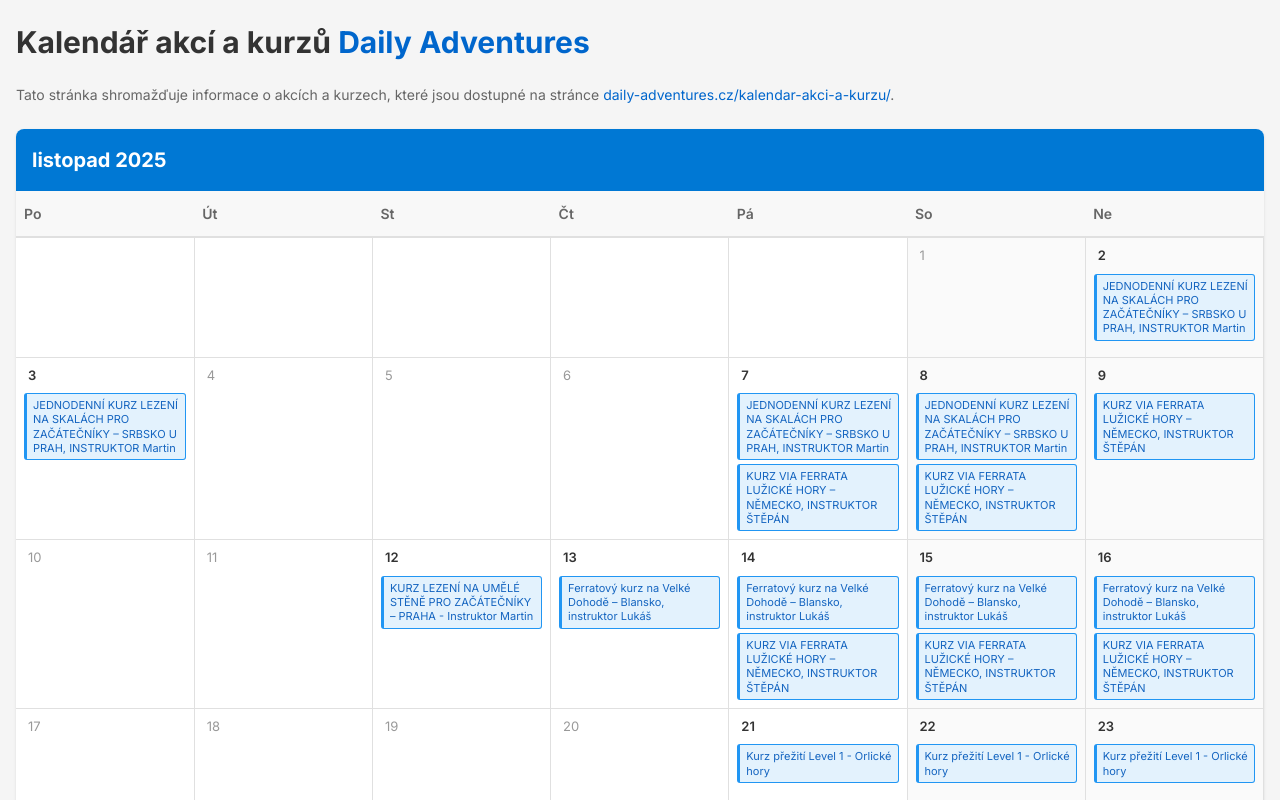
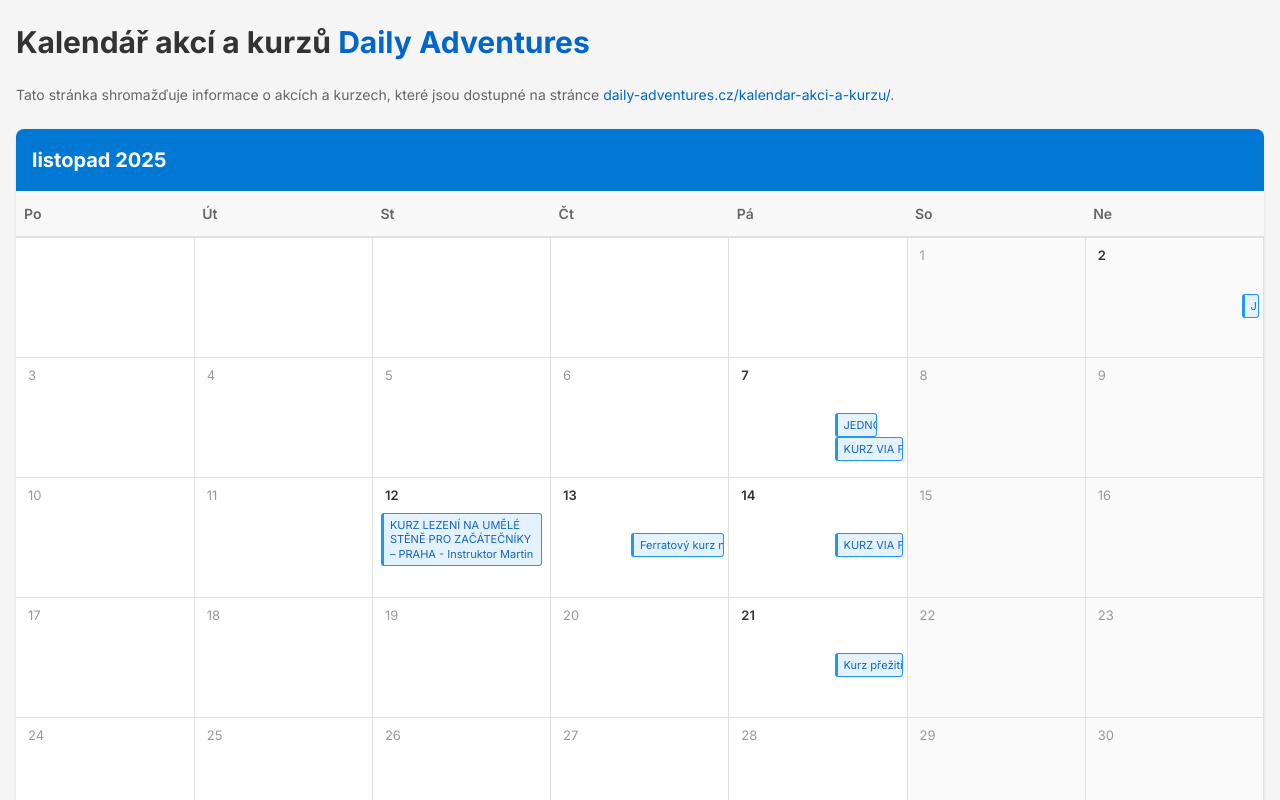
Before and after one commit to messa/da-calendar, a Next.js app: page / in a window 1280 px wide. Shown: the top 800 px of the page. Built offline with nearby package versions, Linux system fonts and the light colour scheme.

Commit message:
Add multi-day event detection with day count display
Co-authored-by: messa <115487+messa@users.noreply.github.com>

```diff
--- a/app/page.tsx
+++ b/app/page.tsx
@@ -62,12 +62,78 @@ interface Month {
   days: Day[];
 }
 
+interface MultiDayEvent {
+  event: Event;
+  startDate: string;
+  endDate: string;
+  startDay: number; // day of month
+  endDay: number;   // day of month
+  span: number;     // number of days
+}
+
 export default function Home() {
   const formatMonthHeader = (dateStr: string) => {
     const date = new Date(dateStr);
     const monthName = monthNames[date.getMonth()];
     const year = date.getFullYear();
     return `${monthName} ${year}`;
+  };
+
+  const detectMultiDayEvents = (month: Month): MultiDayEvent[] => {
+    const multiDayEvents: MultiDayEvent[] = [];
+    const eventOccurrences = new Map<string, string[]>(); // event title -> dates
+
+    // Group events by title to detect multi-day events
+    month.days.forEach(day => {
+      day.events.forEach(event => {
+        if (!eventOccurrences.has(event.title)) {
+          eventOccurrences.set(event.title, []);
+        }
+        eventOccurrences.get(event.title)!.push(day.date);
+      });
+    });
+
+    // Find consecutive date ranges for each event
+    eventOccurrences.forEach((dates, title) => {
+      if (dates.length > 1) {
+        dates.sort();
+
+        let startDate = dates[0];
+        let prevDate = dates[0];
+
+        for (let i = 1; i <= dates.length; i++) {
+          const currentDate = i < dates.length ? dates[i] : null;
+          const prevDateTime = new Date(prevDate).getTime();
+          const currentDateTime = currentDate ? new Date(currentDate).getTime() : null;
+          const isConsecutive = currentDateTime && (currentDateTime - prevDateTime === 86400000); // 24 hours
+
+          if (!isConsecutive) {
+            // End of consecutive range
+            if (startDate !== prevDate) {
+              // This is a multi-day event
+              const event = month.days.find(d => d.date === startDate)?.events.find(e => e.title === title);
+              if (event) {
+                multiDayEvents.push({
+                  event,
+                  startDate,
+                  endDate: prevDate,
+                  startDay: new Date(startDate).getDate(),
+                  endDay: new Date(prevDate).getDate(),
+                  span: Math.round((new Date(prevDate).getTime() - new Date(startDate).getTime()) / 86400000) + 1
+                });
+              }
+            }
+            startDate = currentDate || startDate;
+          }
+
+          if (currentDate) {
+            prevDate = currentDate;
+          }
+        }
+      }
+    });
+
+    return multiDayEvents;
   };
 
   const getCalendarGrid = (month: Month) => {
@@ -94,6 +160,10 @@ export default function Home() {
       }
     });
 
+    // Detect multi-day events
+    const multiDayEvents = detectMultiDayEvents(month);
+    const multiDayEventTitles = new Set(multiDayEvents.map(e => e.event.title));
+
     // Build calendar grid
     const weeks: (Day | null)[][] = [];
     let currentWeek: (Day | null)[] = [];
@@ -106,9 +176,21 @@ export default function Home() {
     // Add all days of the month
     for (let day = 1; day <= daysInMonth; day++) {
       const dateStr = `${year}-${String(monthIndex + 1).padStart(2, '0')}-${String(day).padStart(2, '0')}`;
+      const events = eventsByDate.get(dateStr) || [];
+
+      // Filter out multi-day events that don't start on this day
+      const filteredEvents = events.filter(event => {
+        if (!multiDayEventTitles.has(event.title)) {
+          return true; // Keep single-day events
+        }
+        // For multi-day events, only show on the first day
+        const multiDayEvent = multiDayEvents.find(e => e.event.title === event.title && e.startDay === day);
+        return multiDayEvent !== undefined;
+      });
+
       const dayData: Day = {
         date: dateStr,
-        events: eventsByDate.get(dateStr) || []
+        events: filteredEvents
       };
       currentWeek.push(dayData);
 
@@ -127,7 +209,7 @@ export default function Home() {
       weeks.push(currentWeek);
     }
 
-    return weeks;
+    return { weeks, multiDayEvents };
   };
 
   // Filter months with events
@@ -149,7 +231,21 @@ export default function Home() {
 
       <div className="space-y-8">
         {monthsWithEvents.map((month) => {
-          const weeks = getCalendarGrid(month);
+          const { weeks, multiDayEvents } = getCalendarGrid(month);
+          const year = new Date(month.date).getFullYear();
+          const monthIndex = new Date(month.date).getMonth();
+
+          // Helper to get week index and day index for a given day of month
+          const getDayPosition = (dayOfMonth: number) => {
+            const firstDayOfMonth = new Date(year, monthIndex, 1);
+            let startDay = firstDayOfMonth.getDay();
+            startDay = startDay === 0 ? 6 : startDay - 1;
+            const position = startDay + dayOfMonth - 1;
+            return {
+              weekIndex: Math.floor(position / 7),
+              dayIndex: position % 7
+            };
+          };
 
           return (
             <div key={month.date} style={{ backgroundColor: 'white', borderRadius: '8px', overflow: 'hidden', boxShadow: '0 1px 3px rgba(0,0,0,0.1)' }}>
@@ -174,6 +270,12 @@ export default function Home() {
                         const isWeekend = dayIndex >= 5;
                         const hasEvents = day && day.events.length > 0;
 
+                        // Find multi-day events that start on this day
+                        const multiDayEventsStartingHere = day ? multiDayEvents.filter(mde => {
+                          const pos = getDayPosition(mde.startDay);
+                          return pos.weekIndex === weekIndex && pos.dayIndex === dayIndex;
+                        }) : [];
+
                         return (
                           <td
                             key={dayIndex}
@@ -184,6 +286,7 @@ export default function Home() {
                               borderBottom: `1px solid ${COLORS.tableBorder}`,
                               backgroundColor: isWeekend ? COLORS.weekendBg : COLORS.weekdayBg,
                               height: '120px',
+                              position: 'relative',
                             }}
                           >
                             {day ? (
@@ -198,7 +301,53 @@ export default function Home() {
                                   {new Date(day.date).getDate()}
                                 </div>
                                 <div style={{ flex: 1, overflow: 'auto', padding: '0 4px' }}>
-                                  {day.events.map((event, i) => (
+                                  {day.events.map((event, i) => {
+                                    // Check if this is a multi-day event starting here
+                                    const multiDayEvent = multiDayEventsStartingHere.find(mde => mde.event.title === event.title);
+
+                                    if (multiDayEvent) {
+                                      // Calculate span in days, but limit to end of week
+                                      const daysUntilWeekEnd = 7 - dayIndex;
+                                      const span = Math.min(multiDayEvent.span, daysUntilWeekEnd);
+                                      const continuesNextWeek = multiDayEvent.span > daysUntilWeekEnd;
+
+                                      return (
+                                        <div
+                                          key={i}
+                                          style={{
+                                            position: 'absolute',
+                                            left: `calc(${dayIndex * 14.28}% + 4px)`,
+                                            right: continuesNextWeek ? '4px' : `calc(${(7 - dayIndex - span) * 14.28}% + 4px)`,
+                                            backgroundColor: COLORS.eventBg,
+                                            border: `1px solid ${COLORS.eventBorder}`,
+                                            borderLeft: `3px solid ${COLORS.eventBorderLeft}`,
+                                            borderRadius: '3px',
+                                            padding: '4px 6px',
+                                            marginTop: `${20 + i * 24}px`,
+                                            fontSize: '11px',
+                                            lineHeight: '1.3',
+                                            zIndex: 1,
+                                            whiteSpace: 'nowrap',
+                                            overflow: 'hidden',
+                                            textOverflow: 'ellipsis'
+                                          }}
+                                        >
+                                          <a
+                                            href={event.url}
+                                            style={{
+                                              color: COLORS.eventText,
+                                              textDecoration: 'none',
+                                              display: 'block'
+                                            }}
+                                            title={`${event.title} (${multiDayEvent.span} dní)`}
+                                          >
+                                            {event.title} ({multiDayEvent.span}d)
+                                          </a>
+                                        </div>
+                                      );
+                                    } else {
+                                      // Regular single-day event
+                                      return (
                                         <div
                                           key={i}
                                           style={{
@@ -224,7 +373,9 @@ export default function Home() {
                                             {event.title}
                                           </a>
                                         </div>
-                                  ))}
+                                      );
+                                    }
+                                  })}
                                 </div>
                               </div>
                             ) : null}
```
Lines whose indentation alone changed are shown as unchanged.
